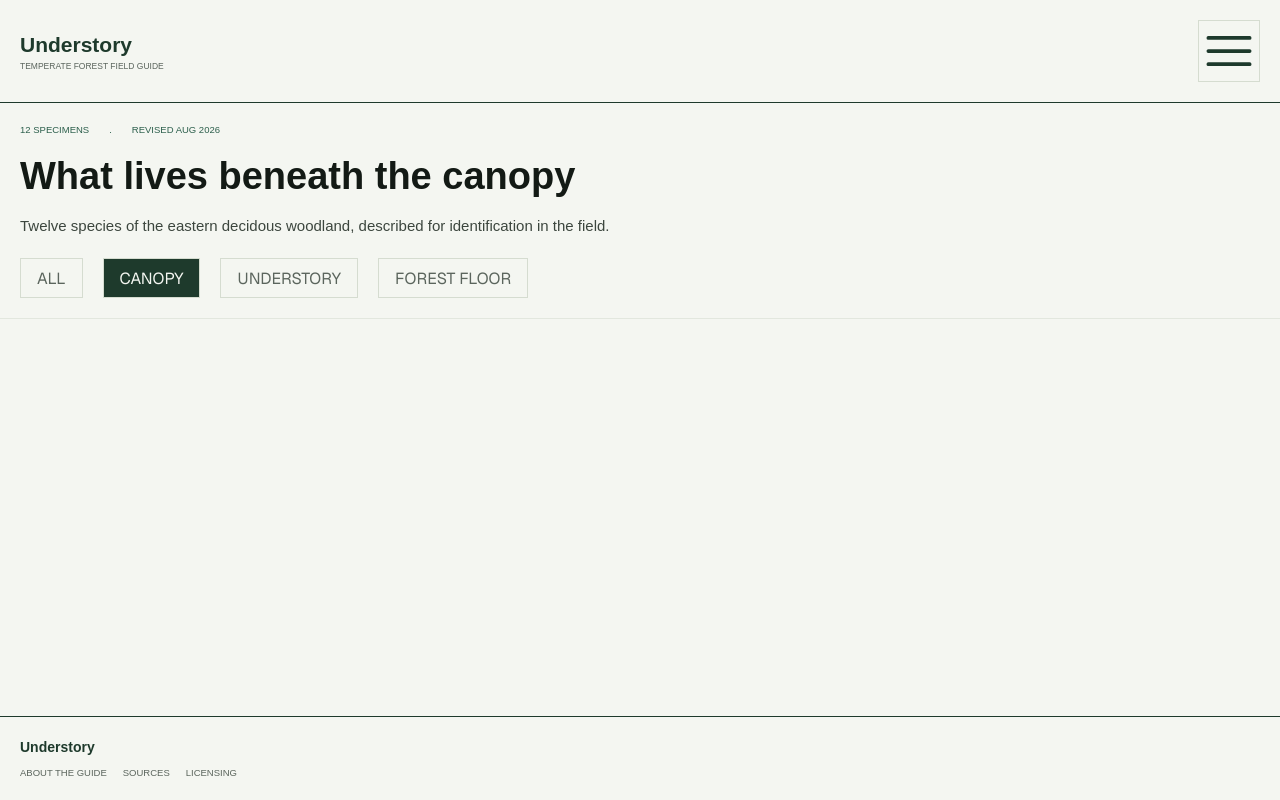
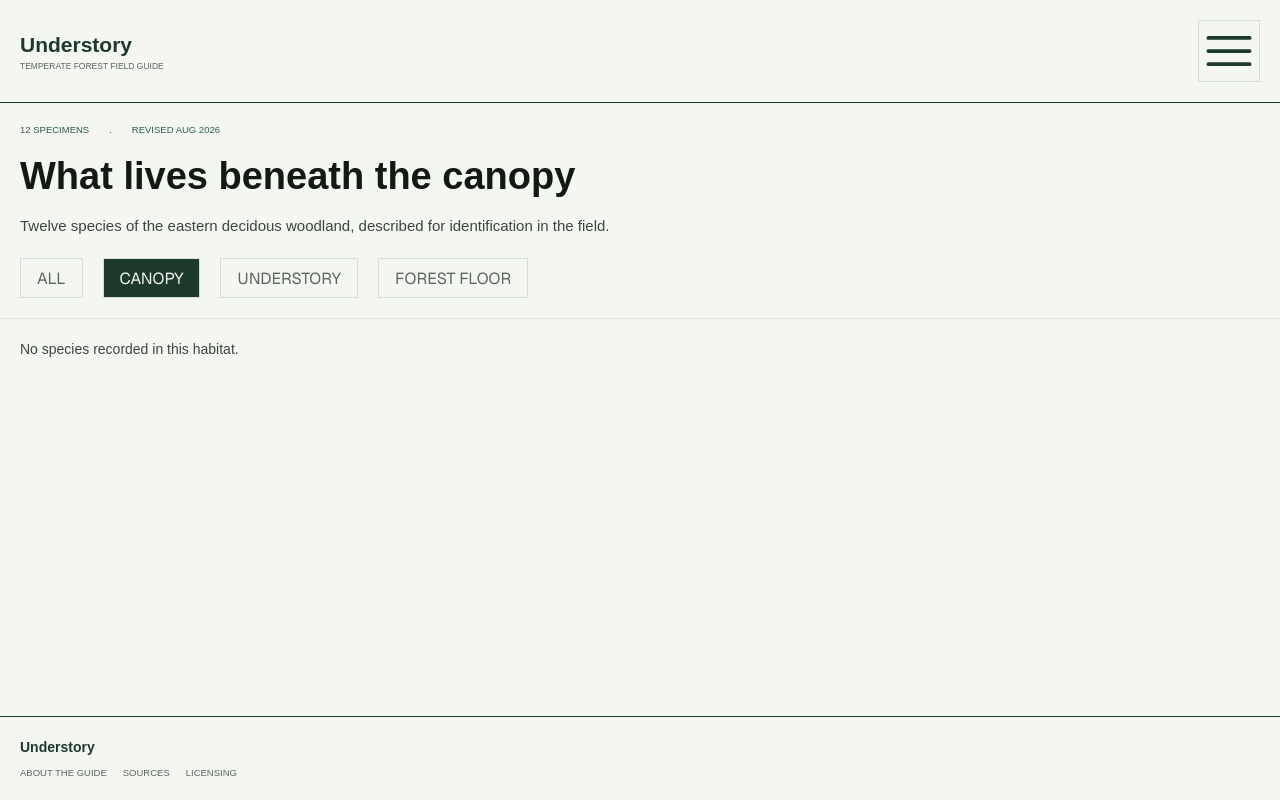
Before and after one commit to JoshuaM04/nature-website, a Next.js app: page / in a window 1280 px wide. Both pictures are taken after a click on the button "CANOPY". Built offline with nearby package versions, Linux system fonts and the light colour scheme; a web font is replaced by a local one.

Commit message:
Added an if-condition that will render information to the screen if no data is available for a given filter.

```diff
--- a/app/components/card.tsx
+++ b/app/components/card.tsx
@@ -9,6 +9,10 @@ export default function Card({activeHabitat}: CardProps) {
         activeHabitat === "ALL"
         ? data
         : data.filter((item) => item.labels.includes(activeHabitat.toLowerCase()));
+
+    if (visible.length === 0) {
+        return <p className="blurb">No species recorded in this habitat.</p>
+    }
 
     return (
         <div className="card-component">
```
